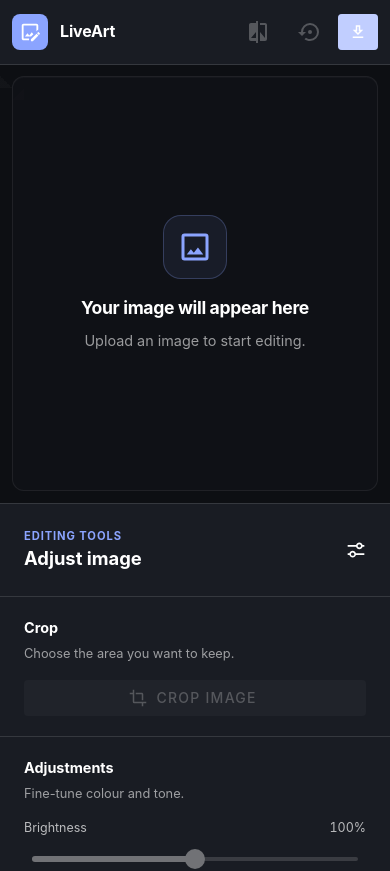
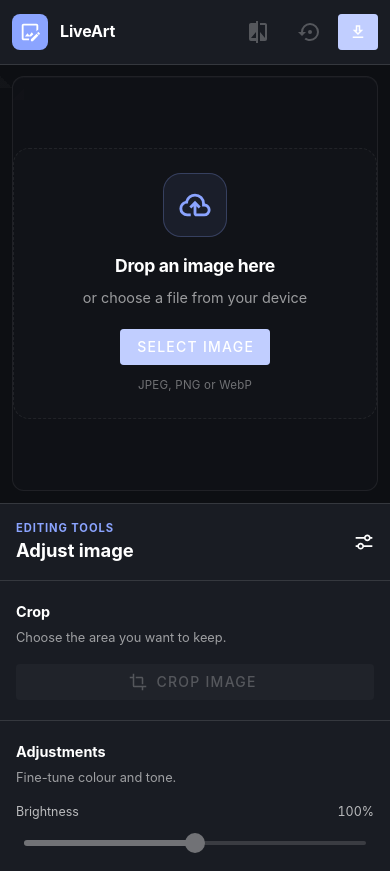
Before and after one commit to ADmtr2001/LiveArt-Test, a Vue app: page / in a window 390 px wide. Shown: the top 871 px of the page. Built offline with nearby package versions, Linux system fonts and the light colour scheme.

Commit message:
feat: add editor empty state and design tokens

```diff
--- a/src/components/editor/EditorSidebar.vue
+++ b/src/components/editor/EditorSidebar.vue
@@ -57,7 +57,7 @@ import { ADJUSTMENT_DEFINITIONS, DEFAULT_ADJUSTMENT_VALUE } from '../../constant
 .editor-sidebar {
   position: relative;
   min-width: 0;
-  padding-bottom: 1.25rem;
+  padding-bottom: var(--editor-space-5);
   overflow: auto;
   border-left: 1px solid rgba(var(--v-border-color), var(--v-border-opacity));
   background: rgb(var(--v-theme-surface));
@@ -67,7 +67,7 @@ import { ADJUSTMENT_DEFINITIONS, DEFAULT_ADJUSTMENT_VALUE } from '../../constant
   display: flex;
   align-items: center;
   justify-content: space-between;
-  padding: 1.5rem;
+  padding: var(--editor-panel-padding);
 }
 
 .editor-sidebar__eyebrow {
@@ -96,7 +96,7 @@ import { ADJUSTMENT_DEFINITIONS, DEFAULT_ADJUSTMENT_VALUE } from '../../constant
 }
 
 .editor-sidebar__section {
-  padding: 1.25rem 1.5rem;
+  padding: var(--editor-space-5) var(--editor-panel-padding);
 }
 
 .editor-sidebar__section > p {
@@ -108,7 +108,7 @@ import { ADJUSTMENT_DEFINITIONS, DEFAULT_ADJUSTMENT_VALUE } from '../../constant
 
 .editor-sidebar__sliders {
   display: grid;
-  gap: 1rem;
+  gap: var(--editor-space-4);
 }
 
 .editor-sidebar__slider-label {
@@ -121,10 +121,10 @@ import { ADJUSTMENT_DEFINITIONS, DEFAULT_ADJUSTMENT_VALUE } from '../../constant
 }
 
 .editor-sidebar__hint {
-  margin: 0.5rem 1.5rem 0;
-  padding: 0.75rem;
+  margin: var(--editor-space-2) var(--editor-panel-padding) 0;
+  padding: var(--editor-space-3);
   border: 1px solid rgb(var(--v-theme-primary), 0.12);
-  border-radius: 8px;
+  border-radius: var(--editor-radius-sm);
   color: rgb(var(--v-theme-on-surface), 0.52);
   background: rgb(var(--v-theme-primary), 0.045);
   font-size: 0.75rem;
--- a/src/components/editor/EditorToolbar.vue
+++ b/src/components/editor/EditorToolbar.vue
@@ -77,14 +77,14 @@ withDefaults(
 }
 
 .editor-toolbar :deep(.v-toolbar__content) {
-  padding-inline: clamp(1rem, 3vw, 2rem);
+  padding-inline: var(--editor-page-gutter);
 }
 
 .editor-toolbar__brand {
   display: flex;
   align-items: center;
   min-width: 0;
-  gap: 0.75rem;
+  gap: var(--editor-space-3);
 }
 
 .editor-toolbar__brand-copy {
@@ -113,7 +113,7 @@ withDefaults(
 
 .editor-toolbar__divider {
   height: 28px;
-  margin-inline: 0.5rem;
+  margin-inline: var(--editor-space-2);
 }
 
 .editor-toolbar__export {
@@ -121,10 +121,6 @@ withDefaults(
 }
 
 @media (max-width: 599px) {
-  .editor-toolbar :deep(.v-toolbar__content) {
-    padding-inline: 0.75rem;
-  }
-
   .editor-toolbar__subtitle,
   .editor-toolbar__divider,
   .editor-toolbar__export-label {
--- a/src/components/editor/EditorViewport.vue
+++ b/src/components/editor/EditorViewport.vue
@@ -1,17 +1,11 @@
 <script setup lang="ts">
-import { mdiImageOutline } from '@mdi/js'
+import ImageDropzone from '../upload/ImageDropzone.vue'
 </script>
 
 <template>
   <main class="editor-viewport" aria-label="Image workspace">
     <div class="editor-viewport__stage">
-      <div class="editor-viewport__empty">
-        <div class="editor-viewport__icon" aria-hidden="true">
-          <v-icon :icon="mdiImageOutline" size="36" />
-        </div>
-        <h1>Your image will appear here</h1>
-        <p>Upload an image to start editing.</p>
-      </div>
+      <ImageDropzone />
     </div>
   </main>
 </template>
@@ -20,9 +14,9 @@ import { mdiImageOutline } from '@mdi/js'
 .editor-viewport {
   min-width: 0;
   min-height: 0;
-  padding: clamp(1rem, 3vw, 2rem);
+  padding: var(--editor-page-gutter);
   overflow: hidden;
-  background-color: #0d0f13;
+  background-color: var(--editor-workspace-background);
   background-image:
     linear-gradient(45deg, rgb(255 255 255 / 0.025) 25%, transparent 25%),
     linear-gradient(-45deg, rgb(255 255 255 / 0.025) 25%, transparent 25%),
@@ -42,53 +36,15 @@ import { mdiImageOutline } from '@mdi/js'
   height: 100%;
   min-height: 0;
   place-items: center;
-  border: 1px solid rgb(255 255 255 / 0.07);
-  border-radius: 16px;
-  background: rgb(17 19 24 / 0.72);
+  border: 1px solid var(--editor-subtle-border);
+  border-radius: var(--editor-radius-lg);
+  background: var(--editor-stage-background);
   box-shadow: inset 0 1px 0 rgb(255 255 255 / 0.025);
 }
 
-.editor-viewport__empty {
-  display: grid;
-  max-width: 320px;
-  justify-items: center;
-  padding: 2rem;
-  text-align: center;
-}
-
-.editor-viewport__icon {
-  display: grid;
-  width: 64px;
-  height: 64px;
-  margin-bottom: 1rem;
-  place-items: center;
-  border: 1px solid rgb(var(--v-theme-primary), 0.25);
-  border-radius: 18px;
-  color: rgb(var(--v-theme-primary));
-  background: rgb(var(--v-theme-primary), 0.08);
-}
-
-.editor-viewport h1 {
-  margin: 0;
-  color: rgb(var(--v-theme-on-background));
-  font-size: clamp(1.1rem, 2vw, 1.35rem);
-  font-weight: 650;
-  letter-spacing: -0.02em;
-}
-
-.editor-viewport p {
-  margin: 0.5rem 0 0;
-  color: rgb(var(--v-theme-on-background), 0.58);
-  font-size: 0.9rem;
-}
-
 @media (max-width: 599px) {
-  .editor-viewport {
-    padding: 0.75rem;
-  }
-
   .editor-viewport__stage {
-    border-radius: 12px;
+    border-radius: var(--editor-radius-md);
   }
 }
 </style>
--- /dev/null
+++ b/src/components/upload/ImageDropzone.vue
@@ -0,0 +1,103 @@
+<script setup lang="ts">
+import { mdiCloudUploadOutline } from '@mdi/js'
+
+withDefaults(
+  defineProps<{
+    disabled?: boolean
+  }>(),
+  {
+    disabled: true,
+  },
+)
+</script>
+
+<template>
+  <section
+    class="image-dropzone"
+    :class="{ 'image-dropzone--disabled': disabled }"
+    aria-labelledby="upload-heading"
+  >
+    <div class="image-dropzone__icon" aria-hidden="true">
+      <v-icon :icon="mdiCloudUploadOutline" size="34" />
+    </div>
+
+    <div class="image-dropzone__copy">
+      <h1 id="upload-heading">Drop an image here</h1>
+      <p>or choose a file from your device</p>
+    </div>
+
+    <v-btn color="primary" :disabled="disabled" variant="flat">Select image</v-btn>
+
+    <p class="image-dropzone__formats">JPEG, PNG or WebP</p>
+  </section>
+</template>
+
+<style scoped>
+.image-dropzone {
+  display: grid;
+  width: min(100%, 460px);
+  justify-items: center;
+  padding: clamp(var(--editor-space-6), 5vw, 3rem);
+  border: 1px dashed rgb(var(--v-theme-primary), 0.42);
+  border-radius: var(--editor-radius-lg);
+  background: rgb(var(--v-theme-primary), 0.035);
+  text-align: center;
+  transition:
+    border-color 160ms ease,
+    background-color 160ms ease;
+}
+
+.image-dropzone--disabled {
+  border-color: var(--editor-subtle-border);
+  background: rgb(255 255 255 / 0.012);
+}
+
+.image-dropzone__icon {
+  display: grid;
+  width: 64px;
+  height: 64px;
+  margin-bottom: var(--editor-space-4);
+  place-items: center;
+  border: 1px solid rgb(var(--v-theme-primary), 0.25);
+  border-radius: 18px;
+  color: rgb(var(--v-theme-primary));
+  background: rgb(var(--v-theme-primary), 0.08);
+}
+
+.image-dropzone__copy h1,
+.image-dropzone__copy p,
+.image-dropzone__formats {
+  margin: 0;
+}
+
+.image-dropzone__copy h1 {
+  color: rgb(var(--v-theme-on-background));
+  font-size: clamp(1.1rem, 2vw, 1.35rem);
+  font-weight: 650;
+  letter-spacing: -0.02em;
+}
+
+.image-dropzone__copy p {
+  margin-top: var(--editor-space-2);
+  color: rgb(var(--v-theme-on-background), 0.58);
+  font-size: 0.9rem;
+}
+
+.image-dropzone .v-btn {
+  min-width: 140px;
+  margin-top: var(--editor-space-5);
+}
+
+.image-dropzone__formats {
+  margin-top: var(--editor-space-3);
+  color: rgb(var(--v-theme-on-background), 0.4);
+  font-size: 0.72rem;
+  letter-spacing: 0.02em;
+}
+
+@media (prefers-reduced-motion: reduce) {
+  .image-dropzone {
+    transition: none;
+  }
+}
+</style>
--- a/src/main.ts
+++ b/src/main.ts
@@ -3,6 +3,7 @@ import { createApp } from 'vue'
 import App from './App.vue'
 import { pinia } from './plugins/pinia'
 import { vuetify } from './plugins/vuetify'
+import './styles/tokens.css'
 import './styles/main.css'
 
 const app = createApp(App)
--- /dev/null
+++ b/src/styles/tokens.css
@@ -0,0 +1,17 @@
+:root {
+  --editor-space-1: 0.25rem;
+  --editor-space-2: 0.5rem;
+  --editor-space-3: 0.75rem;
+  --editor-space-4: 1rem;
+  --editor-space-5: 1.25rem;
+  --editor-space-6: 1.5rem;
+  --editor-space-8: 2rem;
+  --editor-page-gutter: clamp(var(--editor-space-3), 3vw, var(--editor-space-8));
+  --editor-panel-padding: clamp(var(--editor-space-4), 2vw, var(--editor-space-6));
+  --editor-radius-sm: 8px;
+  --editor-radius-md: 12px;
+  --editor-radius-lg: 16px;
+  --editor-stage-background: rgb(17 19 24 / 0.72);
+  --editor-workspace-background: #0d0f13;
+  --editor-subtle-border: rgb(255 255 255 / 0.07);
+}
```
